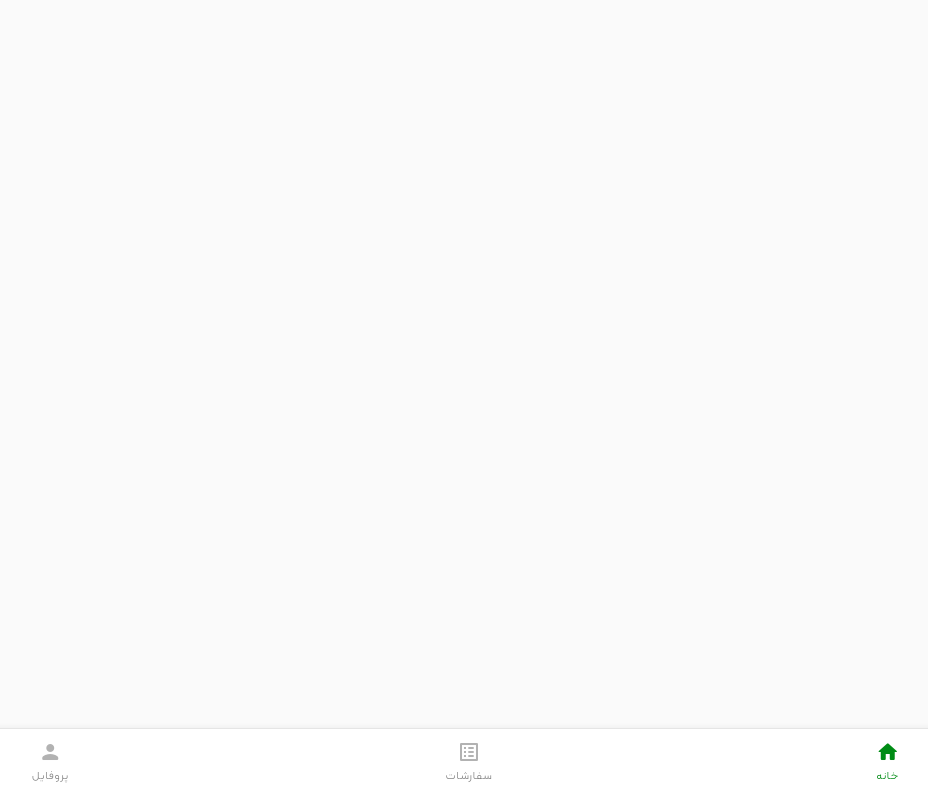
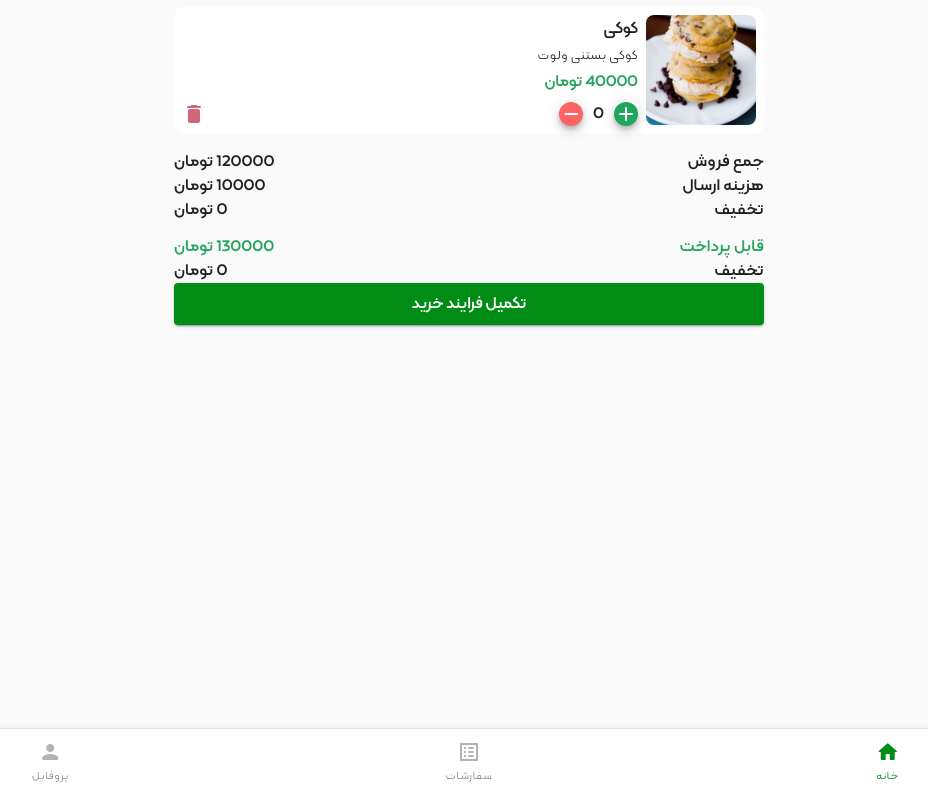
Before and after one commit to amirmfallah/mobydick-app-frontend, an Angular app: page /order in a window 1280 px wide. Before the commit this address led to /. Shown: the whole page, without its empty margins (290-1218 px from the left). Built offline with nearby package versions, Linux system fonts and the light colour scheme.

Commit message:
[add] orderpage

```diff
--- a/src/app/app-routing.module.ts
+++ b/src/app/app-routing.module.ts
@@ -1,12 +1,17 @@
 import { NgModule } from '@angular/core';
 import { Routes, RouterModule } from '@angular/router';
 import { HomeComponent } from './home/home.component';
+import { OrderpageComponent } from './orderpage/orderpage.component';
 import { SearchpageComponent } from './searchpage/searchpage.component';
 
 const routes: Routes = [
   {
     path: '',
     component: HomeComponent,
+  },
+  {
+    path: 'order',
+    component: OrderpageComponent,
   },
   {
     path: 'search',
--- a/src/app/app.module.ts
+++ b/src/app/app.module.ts
@@ -15,6 +15,7 @@ import { FavouriteItemComponent } from './ui-kit/favourites/favourite-item/favou
 import { SearchpageComponent } from './searchpage/searchpage.component';
 import { SearchItemComponent } from './ui-kit/search-item/search-item.component';
 import { NgbModule } from '@ng-bootstrap/ng-bootstrap';
+import { OrderpageComponent } from './orderpage/orderpage.component';
 
 @NgModule({
   declarations: [
@@ -28,6 +29,7 @@ import { NgbModule } from '@ng-bootstrap/ng-bootstrap';
     FavouriteItemComponent,
     SearchpageComponent,
     SearchItemComponent,
+    OrderpageComponent,
   ],
   imports: [
     BrowserModule,
--- /dev/null
+++ b/src/app/orderpage/orderpage.component.html
@@ -0,0 +1,34 @@
+<div class="container">
+  <div class="item">
+    <app-favourite-item
+      [image]="item.image"
+      [title]="item.title"
+      [description]="item.description"
+      [price]="item.price"
+    ></app-favourite-item>
+  </div>
+
+  <div class="price-section">
+    <div class="price-content d-flex justify-content-between">
+      <p>جمع فروش</p>
+      <p>120000 تومان</p>
+    </div>
+    <div class="price-content d-flex justify-content-between">
+      <p>هزینه ارسال</p>
+      <p>10000 تومان</p>
+    </div>
+    <div class="price-content d-flex justify-content-between">
+      <p>تخفیف</p>
+      <p>0 تومان</p>
+    </div>
+    <div class="pay-able d-flex justify-content-between">
+      <p>قابل پرداخت</p>
+      <p>130000 تومان</p>
+    </div>
+  </div>
+    <div class="discount d-flex justify-content-between">
+      <p>تخفیف</p>
+      <p>0 تومان</p>
+    </div>
+    <button mat-raised-button color="primary" class="w-100">تکمیل فرایند خرید</button>
+</div>
--- /dev/null
+++ b/src/app/orderpage/orderpage.component.scss
@@ -0,0 +1,16 @@
+p {
+  font-weight: bold;
+  font-size: 20px;
+  letter-spacing: 0.444444px;
+}
+.pay-able{
+    margin-top: 13px;
+    color: #22A45D;
+}
+.item{
+    margin-top: 7px;
+}
+button{
+  font-size: 20px;
+  font-weight: bold;
+}
--- /dev/null
+++ b/src/app/orderpage/orderpage.component.ts
@@ -0,0 +1,23 @@
+import { Component, OnInit } from '@angular/core';
+
+@Component({
+  selector: 'app-orderpage',
+  templateUrl: './orderpage.component.html',
+  styleUrls: ['./orderpage.component.scss']
+})
+export class OrderpageComponent implements OnInit {
+  item=
+    {
+      image: 'assets/food.png',
+      title: 'کوکی',
+      description: 'کوکی بستنی  ولوت',
+      price: 40000
+    }
+
+
+  constructor() { }
+
+  ngOnInit(): void {
+  }
+
+}
```
Also changed, not shown: 1 other file (tests, documents, lock files or other folders).
